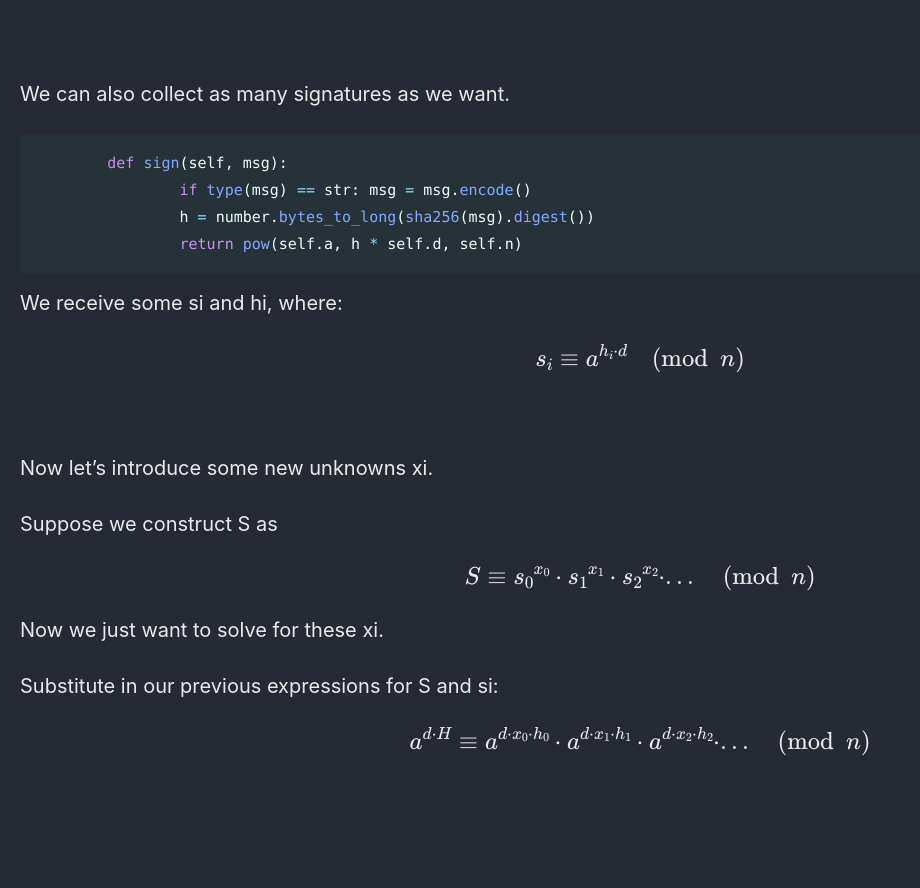
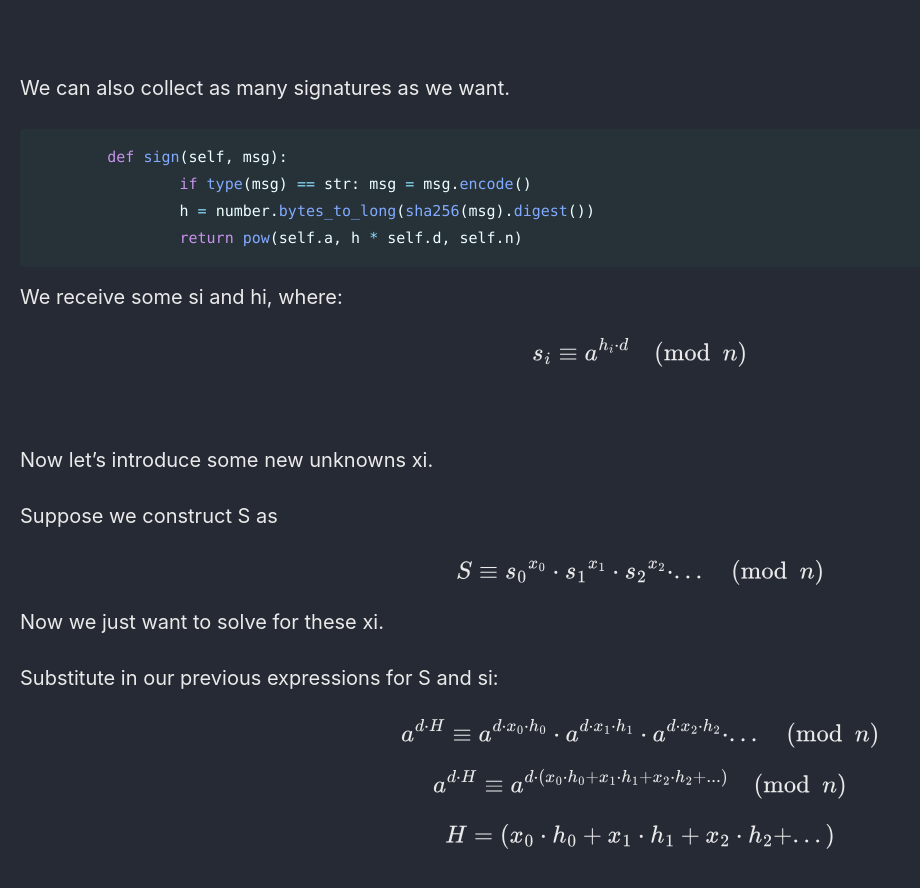
Before and after one commit to Connor-McCartney/Connor-McCartney.github.io, a Jekyll site: the page built from _pages/cryptography/other/nullcon2025.md, in a window 1280 px wide and 900 px high, scrolled down 941 px. Shown: the top 888 px of the window, without its empty margins (0-920 px from the left). Built offline with Jekyll 4.4.1, drawn with Linux system fonts in a browser that asks for light colours; cached includes are drawn as plain includes; before the commit the page ends 1751 px from its top, so only the background shows below that.

Commit message:
Update nullcon2025.md

```diff
--- a/_pages/cryptography/other/nullcon2025.md
+++ b/_pages/cryptography/other/nullcon2025.md
@@ -63,3 +63,7 @@ Now we just want to solve for these xi.
 Substitute in our previous expressions for S and si:
 
 $$ a^{d \cdot H} \equiv a^{d \cdot x_0 \cdot h_0} \cdot a^{d \cdot x_1 \cdot h_1} \cdot a^{d \cdot x_2 \cdot h_2} \cdot ... \pmod n$$
+
+$$ a^{d \cdot H} \equiv a^{d \cdot (x_0 \cdot h_0 + x_1 \cdot h_1 + x_2 \cdot h_2 + ...)} \pmod n$$
+
+$$ H = (x_0 \cdot h_0 + x_1 \cdot h_1 + x_2 \cdot h_2 + ...)$$
```
